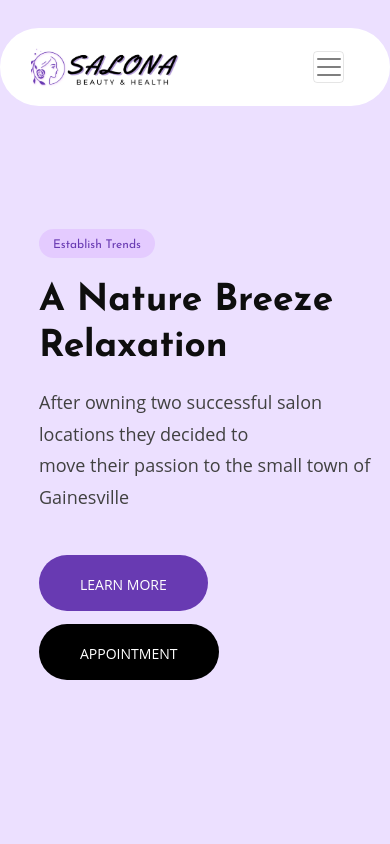
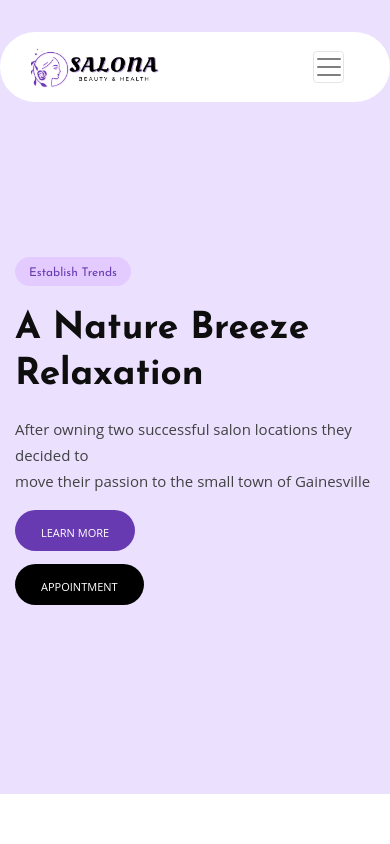
Before and after one commit to Ahmadsafikhan/Natural, a plain HTML site: page index.html in a window 390 px wide. Shown: the top 844 px of the page. Drawn offline with Linux system fonts and the light colour scheme.

Commit message:
finalized

```diff
--- a/assets/css/responsive.css
+++ b/assets/css/responsive.css
@@ -2,12 +2,43 @@
 {
     .navbar-toggler {
         margin-right: 15px;
+    }
+    .navbar-brand img {
+        width: 130px;
+
     }
 }
 @media (max-width:425px){
     .section-title h2{
         font-size: 27px;
     }
+
+
+}
+
+@media only screen and (max-width: 768px){
+.banner-single-slide {
+    background-position: left;
+    padding-bottom: 100px;
+}
+}
+@media only screen and (min-width: 992px){
+    .banner-content {
+      margin-left: 50px;
+    }
+    }
+@media only screen and (max-width: 526px){
+.banner-content p {
+    margin-bottom: 15px;
+    font-size: 15px;
+}
+}
+@media only screen and (max-width: 439px){
+    .banner-btn-group .btn.btn-lg
+         {
+            padding: 14px 25px;
+            font-size: 11px;
+        }
 
 }
 @media (max-width:375px){
@@ -85,54 +116,7 @@
 
     @media only screen and (max-width: 550px){
         .slider-content{
-            top: 27%;
+            top: 24%;
 
         }
      }
-
-     /* @media only screen and (max-width: 550px){
-        .full-width-content{
-            max-width: 477px;
-
-        }
-     }
-     @media only screen and (max-width: 420px){
-        .full-width-content{
-            max-width: 362px;
-
-        }
-     }
-
-     @media only screen and (max-width: 330px){
-         .banner.content h1{
-             font-size: 23px;
-
-
-        }
-        .banner.content p{
-            font-size: 15px;
-        }
-     }
-
-
-     @media only screen and (max-width: 380px){
-        .full-width-content{
-            max-width: 394px;
-
-        }
-     }
-     @media only screen and (max-width: 400px){
-.banner-content h1 {
-    font-size: 29px;
-}
-     }
-
-
-
-     @media (max-width:310px){
-
-
-    .banner.content h1{
-        max-width: 228px;
-    }
-     } */
--- a/assets/css/style.css
+++ b/assets/css/style.css
@@ -60,7 +60,7 @@ html{
 .box-nav{
     background-color: #fff;
     border-radius: 50px;
-    width: 888px;
+    width: 1000px;
 }
 
 .navbar-toggler{
@@ -372,32 +372,6 @@ width: 120px;
       background-color: black;
   }
 
-/* .back-to-top {
-    position: fixed;
-    opacity: 0;
-    visibility: hidden;
-    cursor: pointer;
-    width: 35px;
-    height: 35px;
-    box-shadow: 0 4px 14px rgb(0 0 0 / 10%);
-    font-size: 16px;
-    color: #fff!important;
-    border-radius: 50%;
-    display: inline-block;
-    text-align: center;
-    line-height: 35px;
-    bottom: 10%;
-    right: 4%;
-    transform: scale(0);
-    transition: .3s ease-in;
-    background-color: #f81781;
-}
-.back-to-top .show{
-    transform: scale(1);
-    opacity: 1;
-    visibility: visible;
-    z-index: 999;
-} */
 .totop {
     background-color: #683AB2;
     position: fixed;
@@ -418,7 +392,7 @@ width: 120px;
 }
 
 
-/* Hide the button if the width is less than 500px */
+
 
 /* pricing section */
 
@@ -430,7 +404,6 @@ width: 120px;
 
 .star-rating {
     display: flex;
-    /* -webkit-box-pack: center; */
     justify-content: center;
     margin-bottom: 18px;
     font-size: 13px;
@@ -543,7 +516,6 @@ width: 120px;
     width: 80%;
     background-color: #683AB2;
     padding: 28px 30px 26px;
-    /* -webkit-transform: translate(100%,100%); */
     color: white;
     transform: translate(100%,100%);
     opacity: 0;
@@ -552,7 +524,6 @@ width: 120px;
 
 
 .single-specialist.active .content, .single-specialist:hover .content {
-    /* -webkit-transform: translate(0,0); */
     transform: translate(0,0);
     opacity: 1;
 }
@@ -584,7 +555,6 @@ width: 120px;
     width: 50px;
     height: 50px;
     font-size: 10px;
-    /* display: -webkit-box; */
     display: flex;
     justify-content: center;
     align-items: center;
@@ -668,7 +638,6 @@ background-color: #683AB2;
 }
 .about-left img{
     max-width: 100%;
-    /* height: 315px; */
     height: auto;
 }
 .about-right img{
@@ -717,16 +686,9 @@ background-color: #683AB2;
 position: absolute;
 right: 0;
 top: 50%;
-/* -webkit-transform: translate(38%,-50%); */
 transform: translate(38%,-50%);
 
 }
-/* .video-btn .style--four{
-    width: 220px;
-    height: 220px;
-    border-radius: 0;
-
-} */
 .video-btn{
     background-color: #683AB2;
     display: inline-flex;
@@ -829,19 +791,7 @@ transform: translate(38%,-50%);
 .slidings{
     position: relative;
 }
-.slider-content{
-    position: absolute;
-    /* z-index: 6; */
-    top: 21%;
-    left: 10%;
-}
-@media only screen and (max-width: 895px){
-    .owl-item.active .item img{
-        width: auto;
-        height: 100vh;
 
-    }
-    }
 
     @media only screen and (max-width: 479px)
     {
@@ -860,17 +810,41 @@ transform: translate(38%,-50%);
 font-size: 35px;
 }
 }
-@media only screen and (max-width: 480px){
+@media only screen and (max-width: 486px){
     .banner-content h1{
  font-size: 37px;
  }
  }
-.owl-item.active .item .slider-content {
-    margin-left: 0px;
-    opacity: 1;
-    transition: 0.8s all ease;
+
+.banner-single-slide {
+        background-color: transparent;
+        background-color: #daccf1ad ;
+        min-height: 100vh;
+        padding: 180px 0 100px;
+        min-height: calc(100vh - 50px);
+        background-position: bottom center;
+        display: flex;
+        align-items: center;
+    }
+
+.backg1-img{
+    background-image: url("../images/SLIdr1.png");
+    background-size: cover;
+    background-repeat: no-repeat;
+    background-position: center bottom;
 }
-
+.backg2-img{
+    background-image: url("../images/SLIDr2.png");
+    background-size: cover;
+    background-repeat: no-repeat;
+    background-position: center bottom;
+}
+.backg3-img{
+    background-image: url("../images/SLIdr1.png");
+    background-size: cover;
+    background-repeat: no-repeat;
+    background-position: center bottom;
+}
 .contentinslider{
     position: absolute;
     top: 28%;
@@ -907,7 +881,6 @@ font-size: 35px;
     background-color: rgb(216 166 244 / 97%);
     bottom: 0;
     font-family: "Font Awesome 5 Free";
-    /* z-index: 9; */
     font-weight: 600;
     line-height: 3;
     pointer-events: none;
--- a/index.html
+++ b/index.html
@@ -20,7 +20,7 @@
       <div class="container  box-nav">
         <nav class="navbar navbar-expand-md navbar-light" id="mynavbar">
           <a class="navbar-brand" href="#">
-            <img src="assets/images/loG0.PNG" alt="">
+            <img src="assets/images/beauty.PNG" alt="">
           </a>
           <button class="navbar-toggler" type="button" data-toggle="collapse" data-target="#navbarNav">
             <span class="navbar-toggler-icon"></span>
@@ -61,37 +61,19 @@
       <div class="owl-carousel owl-theme">
 
         <div class="item">
-        <img src="assets/images/SLIdr1.png" class="kk" alt="">
-        <!-- <div class="contentinslider">
+          <div class="banner-single-slide backg1-img">
+            <div class="container">
+              <div class="row align-items-center">
+                <div class="col-lg-8">
+                  <div class="banner-content">
                     <h6>Establish Trends</h6>
                     <h1>A Nature Breeze<br>Relaxation</h1>
-          <p>After owning two successful salon locations they decided to<br>move their passion to the small town
-            of Gainesville</p>
-            <div class="banner-btn-group">
-              <a href="about.html" class="btn btn-lg">
-                <span>Learn More</span>
-              </a>
-              <a href="appointment.html" class="btn btn-lg btn-black">
-                <span>Appointment</span>
-              </a>
+                    <p>After owning two successful salon locations they decided to<br>move their passion to the small
+                      town of Gainesville</p>
+                    <div class="banner-btn-group"><a href="about.html" class="btn btn-lg"><span>Learn More</span></a> <a
+                        href="appointment.html" class="btn btn-lg btn-black"><span>Appointment</span></a></div>
                   </div>
-        </div> -->
-        <div class="slider-content">
-         <!-- <div class="container-fluid">
-          <div class="row align-items-center"> -->
-            <!-- <div class="col-lg-8"> -->
-              <div class="banner-content full-width-content">
-                <h6>Establish Trends</h6>
-                <h1>A Nature Breeze <br> Relaxation</h1>
-                <p>After owning two successful salon locations they decided to<br>move their passion to the small town
-                  of Gainesville</p>
-                <div class="banner-btn-group">
-                  <a href="about.html" class="btn btn-lg">
-                    <span>Learn More</span>
-                  </a>
-                  <a href="appointment.html" class="btn btn-lg btn-black">
-                    <span>Appointment</span>
-                  </a>
+                </div>
               </div>
             </div>
           </div>
@@ -102,24 +84,19 @@
       </div> -->
 
         <div class="item">
-        <img src="assets/images/SLIDr2.png" class="kk" alt="">
-        <div class="slider-content ">
-          <!-- <div class="container-fluid">
-           <div class="row align-items-center"> -->
-             <!-- <div class="col-lg-8"> -->
-               <div class="banner-content full-width-content">
+          <div class="banner-single-slide backg2-img">
+            <div class="container">
+              <div class="row align-items-center">
+                <div class="col-lg-8">
+                  <div class="banner-content">
                     <h6>Establish Trends</h6>
-                 <h1>A Nature Breeze <br> Relaxation</h1>
-                 <p>After owning two successful salon locations they decided to<br>move their passion to the small town
-                   of Gainesville</p>
-
-                 <div class="banner-btn-group">
-                   <a href="about.html" class="btn btn-lg">
-                     <span>Learn More</span>
-                   </a>
-                   <a href="appointment.html" class="btn btn-lg btn-black">
-                     <span>Appointment</span>
-                   </a>
+                    <h1>A Nature Breeze<br>Relaxation</h1>
+                    <p>After owning two successful salon locations they decided to<br>move their passion to the small
+                      town of Gainesville</p>
+                    <div class="banner-btn-group"><a href="about.html" class="btn btn-lg"><span>Learn More</span></a> <a
+                        href="appointment.html" class="btn btn-lg btn-black"><span>Appointment</span></a></div>
+                  </div>
+                </div>
               </div>
             </div>
           </div>
@@ -129,27 +106,25 @@
       </div> -->
 
         <div class="item">
-        <img src="assets/images/SLIdr1.png" class="kk" alt="">
-        <div class="slider-content">
-          <!-- <div class="container-fluid">
-           <div class="row align-items-center"> -->
-             <!-- <div class="col-lg-8"> -->
-               <div class="banner-content full-width-content">
+          <div class="banner-single-slide backg3-img">
+            <div class="container">
+              <div class="row align-items-center">
+                <div class="col-lg-8">
+                  <div class="banner-content">
                     <h6>Establish Trends</h6>
-                 <h1>A Nature Breeze <br> Relaxation</h1>
-                 <p>After owning two successful salon locations they decided to<br>move their passion to the small town
-                   of Gainesville</p>
-                 <div class="banner-btn-group">
-                   <a href="about.html" class="btn btn-lg">
-                     <span>Learn More</span>
-                   </a>
-                   <a href="appointment.html" class="btn btn-lg btn-black">
-                     <span>Appointment</span>
-                   </a>
+                    <h1>A Nature Breeze<br>Relaxation</h1>
+                    <p>After owning two successful salon locations they decided to<br>move their passion to the small
+                      town of Gainesville</p>
+                    <div class="banner-btn-group"><a href="about.html" class="btn btn-lg"><span>Learn More</span></a> <a
+                        href="appointment.html" class="btn btn-lg btn-black"><span>Appointment</span></a></div>
                   </div>
                 </div>
               </div>
             </div>
+          </div>
+        </div>
+
+
         <!-- </div> -->
         <!-- </div>
       </div> -->
@@ -507,20 +482,6 @@
 
     <section class="pricing-section">
       <div class="container">
-        <!-- <div class="row justify-content-center align-middle">
-          <div class="col-md-8">
-            <div class="section-title style--three">
-              <span class="subtitle">Product</span>
-              <h3 class="subtitle2">Beautain</h3>
-              <h2>Popular Product</h2>
-            </div>
-          </div>
-          <div class="col-md-4 text-md-end">
-            <a href="about.html" class="btn style1 mb-4 res-mt">
-              <span>See All Product</span>
-            </a>
-          </div>
-        </div> -->
         <div class="row align-items-center width">
           <div class="col-md-8">
             <div class="section-title style--three">
@@ -969,7 +930,7 @@
             <div class="col-lg-8">
               <div class="footer-bottom-content justify-content-center justify-content-lg-start mb-4 mb-lg-0">
                 <div class="footer-logo">
-                  <img src="assets/images/footer-bbbb-removebg-preview.png" alt="svg photo beautain">
+                  <img src="assets/images/removedbackgrouhhnd-removebg-preview.png" alt="svg photo beautain">
 
                 </div>
                 <div class="copyrights-text">
```
Also changed, not shown: assets/images/beauty.PNG (added), assets/images/removedbackgrouhhnd-removebg-preview.png (added), assets/images/removedbackground.PNG (added). Lines whose indentation alone changed are shown as unchanged.
